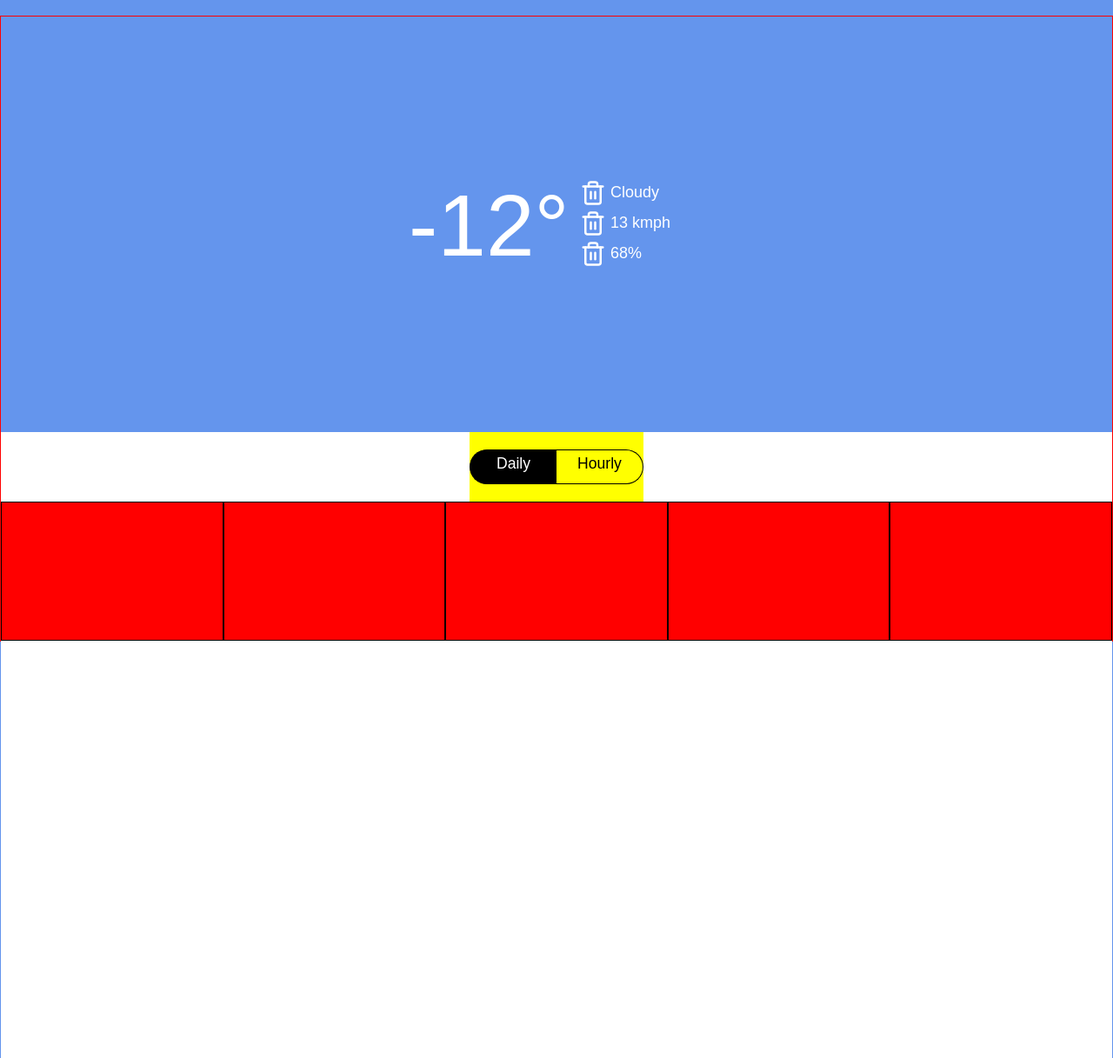
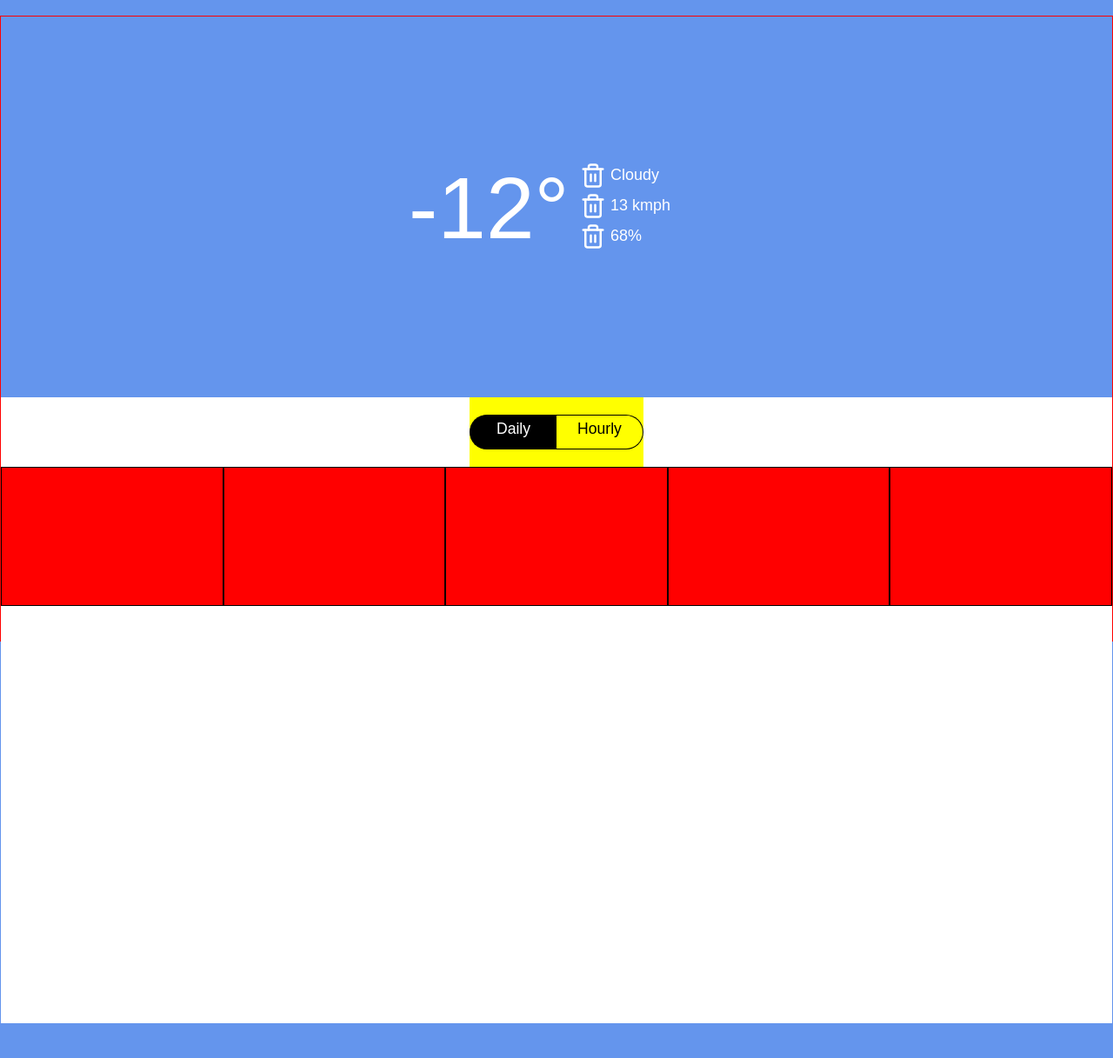
Before and after one commit to imomryk/Exam_js_weather, a plain HTML site: page index.html in a window 1280 px wide. Shown: the part 62-1279 px from the top of the page at 87% size. After the commit the page ends 1239 px from the top, so only its background shows below. Drawn offline with Linux system fonts and the light colour scheme.

Commit message:
hotfix for test

```diff
--- a/style.scss
+++ b/style.scss
@@ -8,7 +8,7 @@ body {
     background-color: cornflowerblue;
     font-family: sans-serif;
     height: 100vh;
-    // overflow: hidden;
+    overflow: hidden;
 }
 
 nav {
@@ -41,7 +41,7 @@ main {
     display: flex;
     margin: 0 auto;
     // border: 2px solid green;
-    height: 60vh;
+    height: 55vh;
     max-width: 340px;
     width: 100%;
     // margin-top: 80px;
@@ -90,7 +90,7 @@ main {
 .slide {
     position: absolute;
     width: 100%;
-    bottom: -60vh;
+    bottom: -55vh;
     height: 90vh;
     z-index: 1;
     // border: 1px solid yellow;
```
Also changed, not shown: style.css.
